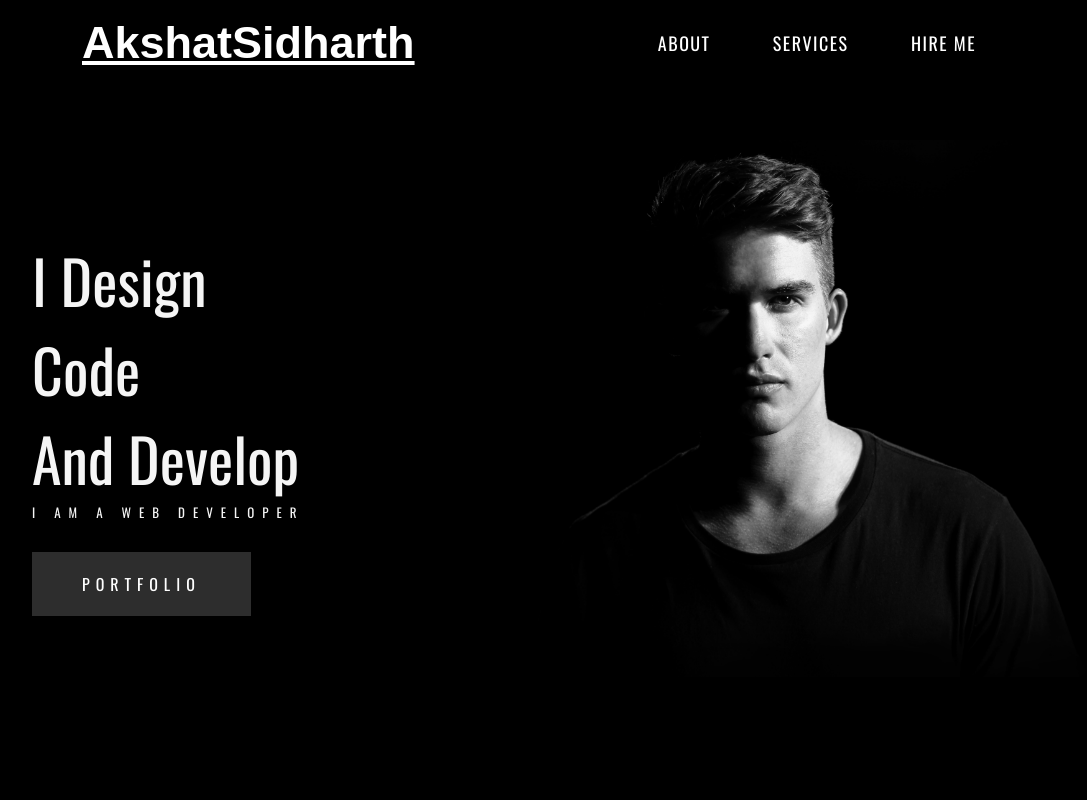
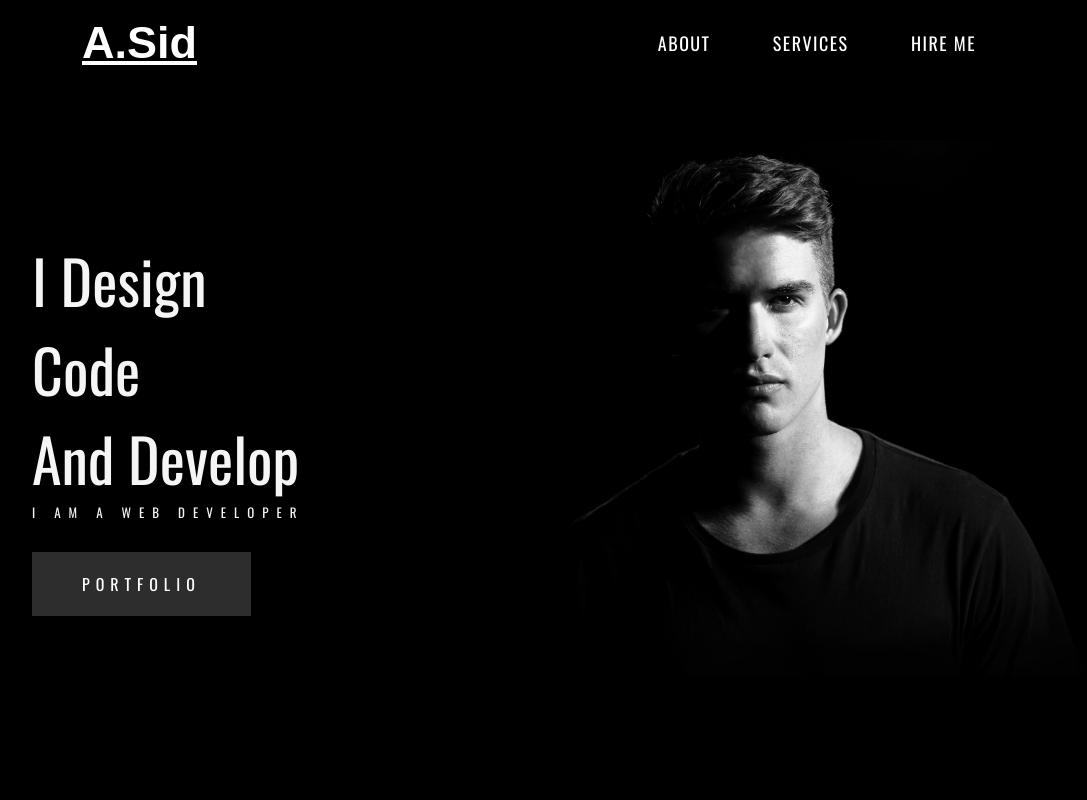
Before and after one commit to AkshatSidharth/myportfoliowebsite, a plain HTML site: page index.html in a window 1280 px wide. Shown: the top 800 px of the page, without its empty margins (96-1183 px from the left). Drawn offline with nearby package versions, Linux system fonts and the light colour scheme.

Commit message:
Update index.html

```diff
--- a/index.html
+++ b/index.html
@@ -11,7 +11,7 @@
   <!-- nav-bar  -->
   <section id="nav-bar" class="container">
     <header class="nav-bar">
-      <div class="brand"><a href="#hero"><h1>AkshatSidharth</h1></a></div>
+      <div class="brand"><a href="#hero"><h1>A.Sid</h1></a></div>
       <div class="nav-list">
         <div class="hamburger">
           <div class="bar"></div>
```
